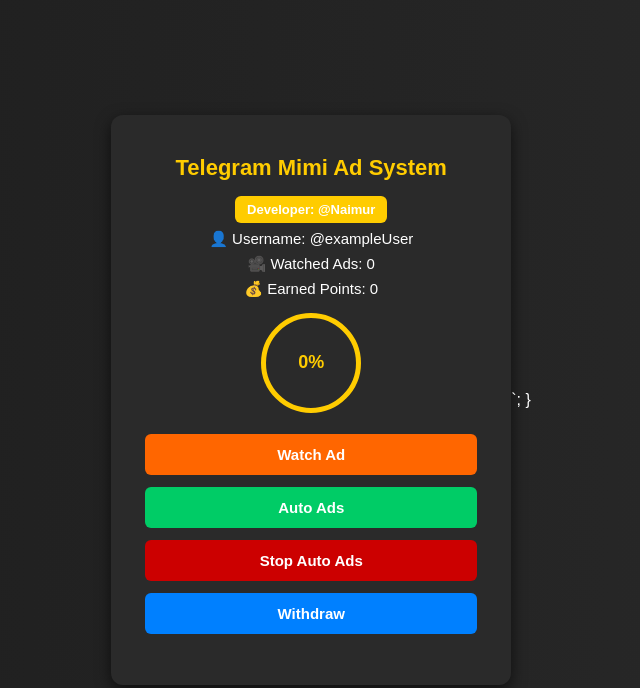
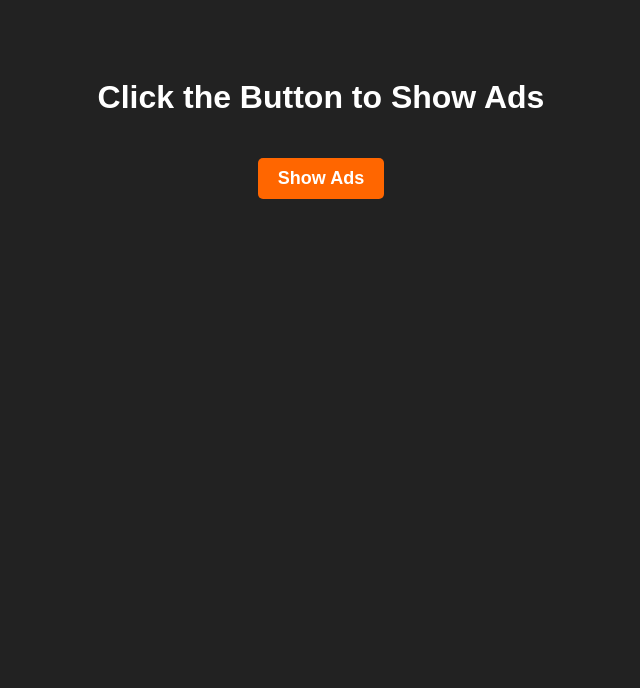
Before and after one commit to Naimur16382726/final_last, a plain HTML site: page index.html in a window 1280 px wide. Shown: the whole page, without its empty margins (319-959 px from the left). Drawn offline with Linux system fonts and the light colour scheme.

Commit message:
Update index.html

```diff
--- a/index.html
+++ b/index.html
@@ -3,169 +3,51 @@
 <head>
     <meta charset="UTF-8">
     <meta name="viewport" content="width=device-width, initial-scale=1.0">
-    <title>Telegram Mimi App - Ad Reward System</title>
+    <title>Show Ads Example</title>
     <style>
         body {
-            margin: 0;
-            padding: 0;
-            background: linear-gradient(to right, #1e1e1e, #292929);
-            color: #fff;
-            font-family: 'Poppins', sans-serif;
-            display: flex;
-            justify-content: center;
-            align-items: center;
-            height: 100vh;
+            font-family: Arial, sans-serif;
+            text-align: center;
+            background-color: #222;
+            color: white;
+            padding: 50px;
         }
-        .container {
-            text-align: center;
-            background: #2a2a2a;
-            padding: 25px;
-            border-radius: 12px;
-            box-shadow: 0 5px 15px rgba(0, 0, 0, 0.6);
-            width: 350px;
-        }
-        .container h1 {
-            font-size: 22px;
-            color: #ffcc00;
-            margin-bottom: 15px;
-        }
-        .developer {
-            font-size: 13px;
-            background-color: #ffcc00;
-            padding: 6px 12px;
-            border-radius: 6px;
-            display: inline-block;
-            cursor: pointer;
-            font-weight: bold;
-        }
-        .stats p {
-            font-size: 15px;
-            margin: 7px 0;
-        }
-        .progress-circle {
-            width: 90px;
-            height: 90px;
-            border: 5px solid #ffcc00;
-            border-radius: 50%;
-            display: flex;
-            justify-content: center;
-            align-items: center;
-            margin: 15px auto;
+        button {
+            padding: 10px 20px;
             font-size: 18px;
             font-weight: bold;
-            color: #ffcc00;
+            color: white;
+            background-color: #ff6600;
+            border: none;
+            border-radius: 5px;
+            cursor: pointer;
+            margin-top: 20px;
         }
-        .buttons button {
-            width: 95%;
-            margin: 6px 0;
-            padding: 12px;
-            font-size: 15px;
-            border: none;
-            border-radius: 6px;
-            color: white;
-            font-weight: bold;
-            cursor: pointer;
-            transition: 0.3s;
+        button:hover {
+            background-color: #e65c00;
         }
-        .watch-ad { background: #ff6600; }
-        .watch-ad:hover { background: #e65c00; }
-        .auto-ad { background: #00cc66; }
-        .auto-ad:hover { background: #00994d; }
-        .stop-auto { background: #cc0000; }
-        .stop-auto:hover { background: #990000; }
-        .withdraw { background: #0080ff; }
-        .withdraw:hover { background: #0066cc; }
-        #monetag-ad { margin-top: 20px; text-align: center; }
     </style>
 </head>
 <body>
-    <div class="container">
-        <h1>Telegram Mimi Ad System</h1>
-        <div class="developer" onclick="window.location.href='https://t.me/YOUR_TELEGRAM'">Developer: @Naimur</div>
 
-        <!-- User Info -->
-        <div class="stats">
-            <p>👤 Username: <span id="user-name">@exampleUser</span></p>
-            <p>🎥 Watched Ads: <span id="watched-ads">0</span></p>
-            <p>💰 Earned Points: <span id="earned-points">0</span></p>
-        </div>
+    <h1>Click the Button to Show Ads</h1>
+    <button onclick="loadAds()">Show Ads</button>
 
-        <!-- Progress Circle -->
-        <div class="progress-circle">
-            <span id="ads-progress">0%</span>
-        </div>
-
-        <!-- Buttons -->
-        <div class="buttons">
-            <button class="watch-ad" onclick="watchAd()">Watch Ad</button>
-            <button class="auto-ad" onclick="startAutoAds()">Auto Ads</button>
-            <button class="stop-auto" onclick="stopAutoAds()">Stop Auto Ads</button>
-            <button class="withdraw" onclick="showWithdrawForm()">Withdraw</button>
-        </div>
-
-        <!-- Monetag Ads Section -->
-        <div id="monetag-ad"></div>
-
-    </div>
+    <div id="ads-container"></div>
 
     <script>
-        const MIN_WITHDRAW_POINTS = 50;
-        const BOT_TOKEN = "8163930836:AAFjgaDxuhcra-pIuf7KWHiVyW3fhtO3Uhs";
-        const ADMIN_USER_ID = "6102113957";
-        let watchedAdsCount = 0;
-        let earnedPoints = 0;
-        let autoAdInterval;
+        function loadAds() {
+            var script = document.createElement("script");
+            script.src = "//whephiwums.com/vignette.min.js";
+            script.setAttribute("data-zone", "8975809");
+            script.setAttribute("data-sdk", "show_8975809");
+            document.getElementById("ads-container").appendChild(script);
 
-        // Simulate user name
-        document.getElementById("user-name").textContent = "@exampleUser";
-
-        // Load saved data
-        if (localStorage.getItem('watchedAdsCount')) {
-            watchedAdsCount = parseInt(localStorage.getItem('watchedAdsCount'));
-            earnedPoints = parseFloat(localStorage.getItem('earnedPoints'));
-            document.getElementById('watched-ads').textContent = watchedAdsCount;
-            document.getElementById('earned-points').textContent = earnedPoints.toFixed(2);
+            script.onload = function () {
+                alert("Ads Loaded! Wait for it to appear.");
+            };
         }
-
-        // Watch Ad Function
-        function watchAd() {
-            if (typeof show_8975809 === 'function') {
-                show_8975809().then(() => {
-                    watchedAdsCount++;
-                    earnedPoints += 10;
-                    document.getElementById('watched-ads').textContent = watchedAdsCount;
-                    document.getElementById('earned-points').textContent = earnedPoints.toFixed(2);
-                    localStorage.setItem('watchedAdsCount', watchedAdsCount);
-                    localStorage.setItem('earnedPoints', earnedPoints.toFixed(2));
-                    updateProgressCircle();
-                });
-            }
-        }
-
-        // Update Progress Circle
-        function updateProgressCircle() {
-            let percentage = (watchedAdsCount / 10) * 100;
-            document.getElementById('ads-progress').textContent = `${percentage}%`;
-        }
-
-        // Auto Ads Start
-        function startAutoAds() {
-            autoAdInterval = setInterval(() => {
-                watchAd();
-                loadMonetagAd();
-            }, 5000);
-        }
-
-        // Stop Auto Ads
-        function stopAutoAds() {
-            clearInterval(autoAdInterval);
-        }
-
-        // Load Monetag Ads
-        function loadMonetagAd() {
-            document.getElementById('monetag-ad').innerHTML = `<script src='//whephiwums.com/vignette.min.js' data-zone='8975809' data-sdk='show_8975809'></script>`;
-        }
-</script>
+    </script>
 
 </body>
 </html>
```
